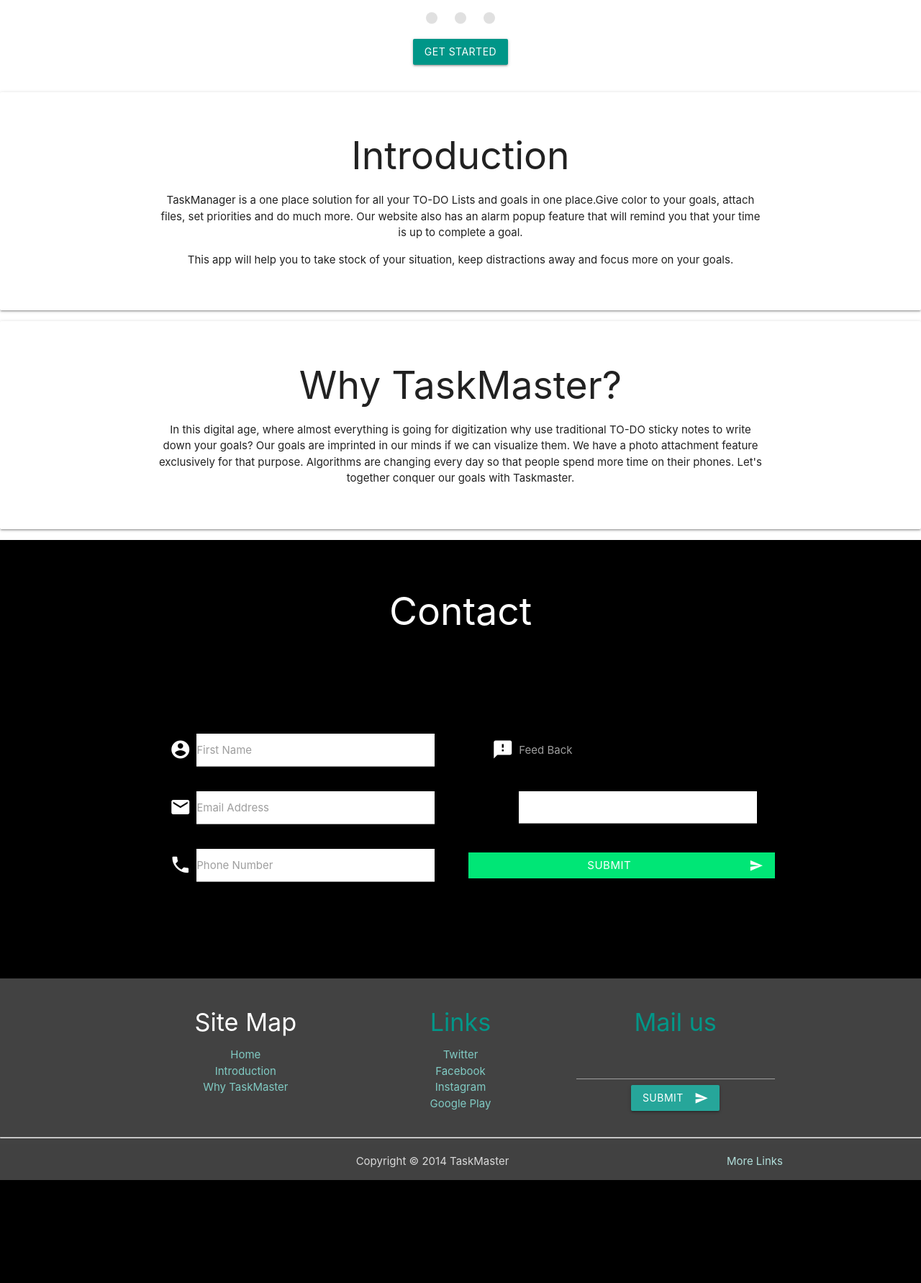
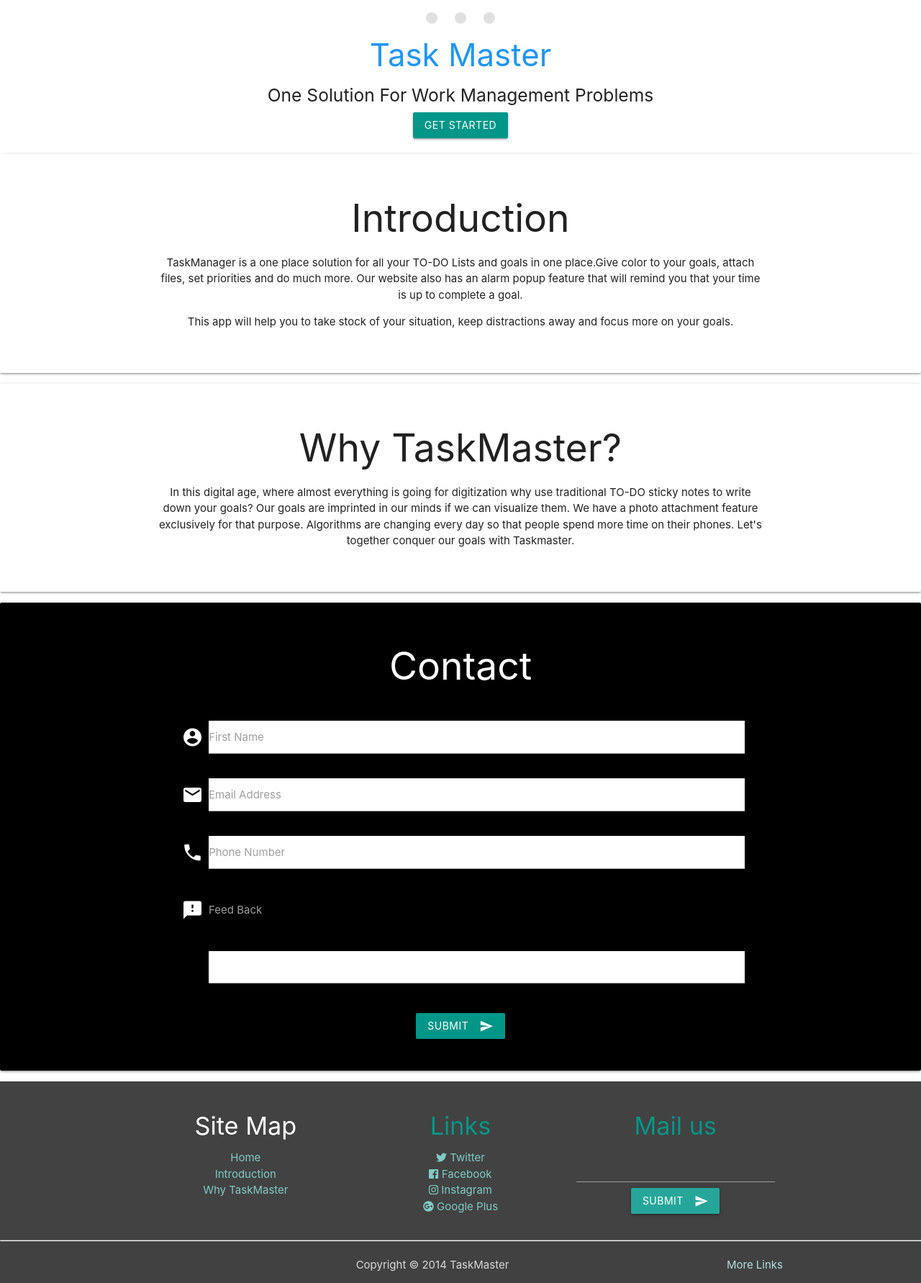
Before and after one commit to UdacityFrontEndScholarship/task-master, a PHP site: page / in a window 1280 px wide. Shown: the part 465-2247 px from the top of the page at 72% size. Before the commit the page ends 2104 px from the top, so only its background shows below. Run offline with PHP 8.4, Linux system fonts and the light colour scheme; some libraries are stand-ins or nearby versions.

Commit message:
main index.html layout changed bug-free

```diff
--- a/css/custom.css
+++ b/css/custom.css
@@ -1,3 +1,7 @@
+body{
+    overflow-x: hidden;
+}
+
 #logo{
     padding-left: 20px;
 }
@@ -5,3 +9,12 @@
 #start:hover{
     background: #00cfff !important;
 }
+
+.fade{
+    opacity:0.8;
+    border-radius: 20px;
+
+}
+.fade:nth-child(3){
+    margin-top: -30px;
+}
--- a/index.html
+++ b/index.html
@@ -10,6 +10,8 @@
     <meta name="description" content="">
     <meta name="author" content="">
     <!--remote stylesheets linkage-->
+    <!-- for icons -->
+    <script defer src="https://use.fontawesome.com/releases/v5.0.10/js/all.js" integrity="sha384-slN8GvtUJGnv6ca26v8EzVaR9DC58QEwsIk9q1QXdCU8Yu8ck/tL/5szYlBbqmS+" crossorigin="anonymous"></script>
     <link rel="stylesheet" href="https://cdnjs.cloudflare.com/ajax/libs/materialize/1.0.0-beta/css/materialize.min.css">
     <link href="https://fonts.googleapis.com/css?family=Lora:400,400i,700,700i" rel="stylesheet">
     <link href="https://fonts.googleapis.com/css?family=Cabin:400,400i,500,500i,600,600i,700,700i" rel="stylesheet">
@@ -25,7 +27,7 @@
 
   <body>
     <!-- navigation bar edited on 12 April,18(@DeepPurohit) -->
-    <div class="main-content navbar-fixed">
+    <div class="navbar-fixed">
       <nav class="black">
           <!--<div class="nav-wrapper container">
               <a href="#" class="brand-logo">TASKMASTER</a>
@@ -43,6 +45,7 @@
                   <li><a href="index.html">HOME</a></li>
                   <li><a class="scrollspy" href="#intro">INTRODUCTION</a></li>
                   <li><a class="scrollspy" href="#why">WHY TASKMASTER?</a></li>
+                  <li><a class="scrollspy" href="#contact">CONTACT</a></li>
               </ul>
             </a>
           </div>
@@ -52,10 +55,11 @@
       <li><a class="white-text" href="index.html">HOME</a></li>
       <li><a class="scrollspy white-text" href="#intro">INTRODUCTION</a></li>
       <li><a class="scrollspy white-text" href="#why">WHY TASKMASTER?</a></li>
+      <li><a class="scrollspy white-text" href="#contact">CONTACT</a></li>
     </ul>
 
 
-    <!--Slider -->
+
     <!--added image slider on 12 April,18-->
     <!-- <div id="imageslider">
             <div class="mtext">
@@ -67,37 +71,38 @@
             </p>
             </div>
     </div> -->
+     <!--Slider -->
     <section class="slider">
+      <div class="container">
       <ul class="slides">
           <li>
-            <img src="img/bgImg1.jpg">
+            <img src="https://previews.123rf.com/images/auremar/auremar1311/auremar131100927/45586237-office-worker-overworked.jpg"/>
             <div class="caption center-align">
-              <h2 class="blue-text">Lorem ipsum dolor sit.</h2>
-              <h5 class="light grey-text text-lighten-3">A One Stop Solution to Keep your goals on track</h5>
+              <h2 class="orange-text white fade">Can't Manage Work?</h2>
+              <h4 class=" yellow-text fade grey darken-2 hide-on-small-only">A One Stop Solution to Keep your goals on track</h4>
             </div>
           </li>
           <li>
-            <img src="img/bgImg2.jpg">
+            <img src="https://toggl.com/time-management-tips/images/time-management-tips-toggl-00083821b98f22b3bcd7120cd3bcd738.jpg">
             <div class="caption left-align">
-              <h2 class="yellow-text text-lighten-3">Lorem ipsum dolor sit.</h2>
-              <h5 class="light grey-text text-lighten-3 hide-on-small-only">Lorem ipsum dolor sit amet consectetur, adipisicing elit. Accusantium, possimus?</h5>
+              <h2 class="red-text white fade">Easy To Use</h2>
+              <h4 class="yellow-text fade grey darken-5 hide-on-small-only">List Your All Day To-Dos</h4>
             </div>
           </li>
           <li>
-            <img src="img/bgImg3.jpg">
-            <div class="caption right-align">
-              <h2>Lorem ipsum dolor sit amet.</h2>
-              <h5 class="light grey-text text-lighten-3 hide-on-small-only">Lorem ipsum dolor sit amet consectetur adipisicing elit. Ipsum, neque?</h5>
+            <img src="http://32dayz.com/blog/wp-content/uploads/2014/05/104772212_web.jpg">
+            <div class="caption center-align">
+              <h2 class="blue-text white lighten-4 fade">Complete Your Work In Time</h2>
+              <h4 class="yellow-text fade grey hide-on-small-only">Managing time becomes EASY</h4>
             </div>
           </li>
         </ul>
+      </div>
   </section>
 
-
-    <section class="section center">
-        <!-- <h3 class="blue-text lighten-2">Created By Team Task Master</h3> -->
+    <section class="section center" style="margin-top: -30px">
+        <h3 class="blue-text lighten-2">Task Master <h5>One Solution For Work Management Problems</h5></h3>
         <a id="start" href="#intro" class="teal waves-effect waves-light btn">Get Started</a>
-        <p>
     </section>
 
 
@@ -128,42 +133,34 @@
        </div>
     </section>
     <!--contact form-->
-    <section>
+    <section class="section section-contact black scrollspy card-panel hoverable"
         <div id="contact" class="contact ">
       <div class="container ">
-        <h2 class=" wow fadeInUp" data-wow-delay="0.4s">Contact</h2>
+        <h2 class=" wow fadeInUp center white-text" data-wow-delay="0.4s">Contact</h2>
           <div class="row">
-
-              <p></p>
-              <div class="col s6 col s6">
+              <div class="col s12 m12 center">
                 <div class="input-field  wow fadeInUp " data-wow-delay="0.4s">
                     <i class="material-icons prefix icon-white ">account_circle</i>
-                    <input  type="text" id="first_name" class="validate">
+                    <input  type="text" id="first_name" class="validate"/>
                     <label for="first_name">First Name</label>
                 </div>
-                <div class="input-field  wow fadeInUp " data-wow-delay="0.8s">
-
-                    <i class="material-icons prefix icon-white">email</i>
-                    <input  type="text" id="email_address" class="validate">
+                  <div class="input-field  wow fadeInUp" data-wow-delay="0.8s">
+                    <i class="material-icons prefix icon-white"> email</i>
+                    <input  type="text" id="email_address" class="validate"/>
                     <label for="email_address">Email Address</label>
                 </div>
-                  <div class="input-field  wow fadeInUp " data-wow-delay="1.2s">
-
+                  <div class="input-field  wow fadeInUp" data-wow-delay="1.2s">
                    <i class="material-icons prefix icon-white">phone</i>
-                    <input  type="text" id="phone_number" class="validate">
+                    <input  type="number" id="phone_number" class="validate">
                     <label for="phone_number">Phone Number</label>
-
                 </div>
-
-</div>
-              <div class="col s6"  >
                   <div class=" wow fadeInUp input-field" data-wow-delay="1.6s">
                     <i class=" material-icons prefix icon-white">feedback</i>
-                    <textarea rows="4" id="area" class="materialize-textarea" ></textarea>
+                    <textarea rows="4" id="area" class=" white materialize-textarea" ></textarea>
                     <label for="area">Feed Back</label>
                   </div>
-                  <button class="btn waves-effect waves-light wow fadeInUp teal" type="submit" name="action" data-wow-delay="2s">Submit
-                                          <i class="material-icons right">send</i>
+                  <button class="btn waves-effect waves-light wow fadeInUp teal" type="submit" name="action" data-wow-delay="1.8s">Submit
+                   <i class="material-icons right">send</i>
                   </button>
                   <!--<button class="btn btn-lg wow fadeInUp" type="Submit" data-wow-delay="2s">Submit Your Message</button> -->
               </div>
@@ -181,7 +178,7 @@
               <div class="col center s12 m4"><!--Added center class-->
                 <h4 class="white-text">Site Map</h4>
                 <ul><!--href link added-->
-                  <li><a class="teal-text scrollspy text-lighten-3" href="index.html">Home</a><i class="fa fa-facebook-square" aria-hidden="true"></i></li>
+                  <li><a class="teal-text scrollspy text-lighten-3" href="index.html">Home</a></li>
                   <li><a class="teal-text scrollspy text-lighten-3" href="#intro">Introduction</a></li>
                   <li><a class="teal-text scrollspy text-lighten-3" href="#why">Why TaskMaster</a></li>
 
@@ -190,10 +187,10 @@
               <div class="col l4 center s12 m4"><!--Added center class-->
                 <h4 class="teal-text">Links</h4>
                 <ul>
-                  <li><a class="teal-text  text-lighten-3" href="#!">Twitter</a><i class="fa fa-facebook-square" aria-hidden="true"></i></li>
-                  <li><a class="teal-text  text-lighten-3" href="#!">Facebook</a></li>
-                  <li><a class="teal-text  text-lighten-3" href="#!">Instagram</a></li>
-                  <li><a class="teal-text  text-lighten-3" href="#!">Google Play</a></li>
+                  <li><a class="teal-text  text-lighten-3" href="#"><i class="fab fa-twitter"></i> Twitter</a></li>
+                  <li><a class="teal-text  text-lighten-3" href="#"><i class="fab fa-facebook"></i> Facebook</a></li>
+                  <li><a class="teal-text  text-lighten-3" href="#"><i class="fab fa-instagram"></i> Instagram</a></li>
+                  <li><a class="teal-text  text-lighten-3" href="#"><i class="fab fa-google-plus"></i> Google Plus</a></li>
                 </ul>
               </div>
               <div class="col s12 center m4"> <!--Changing display of Mail Us 12th April/18-->
```
